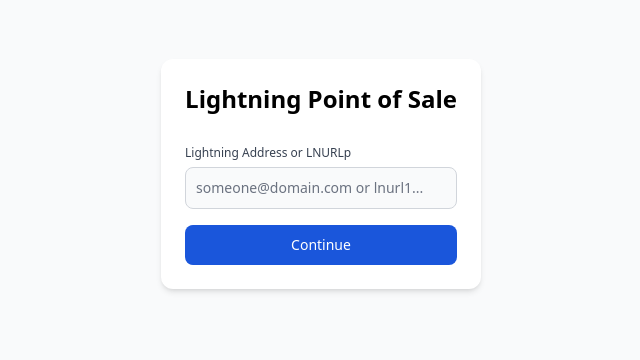
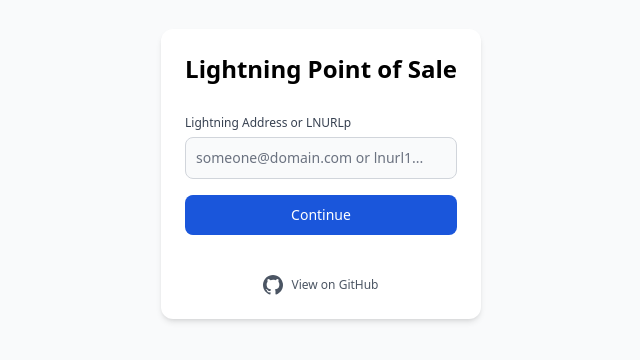
Before and after one commit to elsirion/lnurlpos, a React (Vite) app: page / in a window 1280 px wide. Shown: the part 226-586 px from the top of the page, without its empty margins (319-959 px from the left). Built offline with nearby package versions, Linux system fonts and the light colour scheme; no server answers.

Commit message:
feat: add GH link

```diff
--- a/src/components/AddressForm.tsx
+++ b/src/components/AddressForm.tsx
@@ -22,7 +22,7 @@
   };
 
   return (
-    <form className="space-y-4" onSubmit={handleSubmit}>
+    <form className="" onSubmit={handleSubmit}>
       <div>
         <Label htmlFor="address-input" className="text-gray-700 text-xs">Lightning Address or LNURLp</Label>
         <TextInput
@@ -36,7 +36,25 @@
         />
         {error && <div className="text-red-600 text-sm mt-1">{error}</div>}
       </div>
-      <Button type="submit" color="blue" className="w-full">Continue</Button>
+      <Button type="submit" color="blue" className="w-full mt-4">Continue</Button>
+      <div className="flex justify-center mt-10">
+        <a
+          href="https://github.com/elsirion/lnurlpos"
+          target="_blank"
+          rel="noopener noreferrer"
+          className="flex items-center space-x-2 text-gray-600 hover:text-black"
+        >
+          <svg
+            xmlns="http://www.w3.org/2000/svg"
+            fill="currentColor"
+            viewBox="0 0 24 24"
+            className="w-5 h-5"
+          >
+            <path d="M12 0C5.37 0 0 5.373 0 12c0 5.303 3.438 9.8 8.205 11.387.6.113.82-.258.82-.577 0-.285-.01-1.04-.015-2.04-3.338.726-4.042-1.61-4.042-1.61-.546-1.387-1.333-1.756-1.333-1.756-1.09-.745.083-.729.083-.729 1.205.085 1.84 1.237 1.84 1.237 1.07 1.834 2.807 1.304 3.492.997.108-.775.418-1.305.762-1.606-2.665-.304-5.466-1.334-5.466-5.931 0-1.31.468-2.381 1.236-3.221-.124-.303-.535-1.523.117-3.176 0 0 1.008-.322 3.3 1.23a11.52 11.52 0 0 1 3.003-.404c1.02.005 2.047.138 3.003.404 2.291-1.553 3.297-1.23 3.297-1.23.653 1.653.242 2.873.118 3.176.77.84 1.235 1.911 1.235 3.221 0 4.609-2.804 5.625-5.475 5.921.43.372.823 1.102.823 2.222 0 1.606-.014 2.898-.014 3.293 0 .322.218.694.825.576C20.565 21.796 24 17.299 24 12c0-6.627-5.373-12-12-12z" />
+          </svg>
+          <span className="text-xs">View on GitHub</span>
+        </a>
+      </div>
     </form>
   );
 };
```
